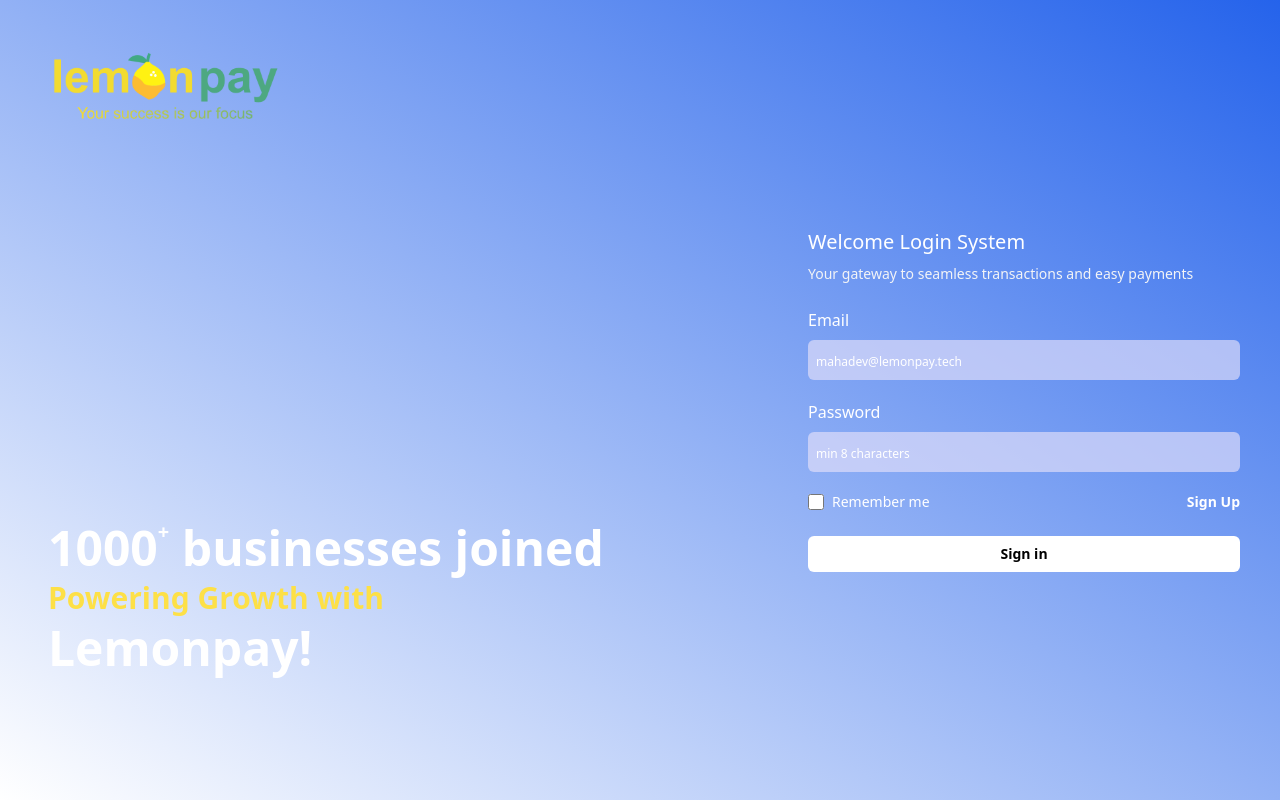
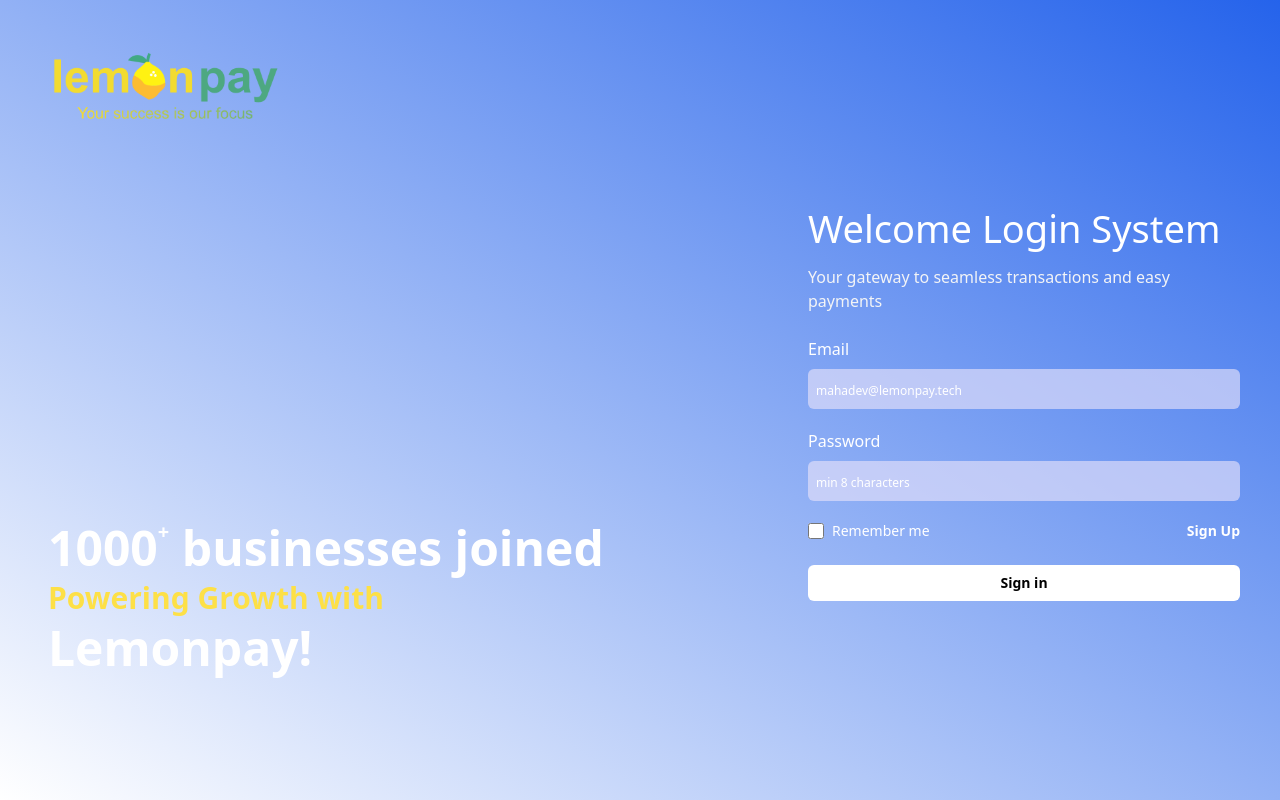
Before and after one commit to iswarya-git/ciel-assessment, a React (Create React App) app: page / in a window 1280 px wide. Built offline with nearby package versions, Linux system fonts and the light colour scheme.

Commit message:
#commit changes

```diff
--- a/src/Auth/SignUp.jsx
+++ b/src/Auth/SignUp.jsx
@@ -70,7 +70,7 @@
             <LeftPanel />
             <div className="flex flex-col justify-center gap-2 items-start p-4 md:p-10 md:w-2/5 rounded-lg mt-8 md:mt-0">
                 <h2 className="text-[38px] text-white">Welcome Sign Up System</h2>
-                <p className="text-sm font-poppins text-gray-100 mb-4">
+                <p className="text-md font-poppins text-gray-100 mb-4">
                     Your gateway to seamless transactions and easy payments
                 </p>
 
--- a/src/Auth/login.jsx
+++ b/src/Auth/login.jsx
@@ -59,8 +59,8 @@
             <LeftPanel />
 
             <div className="flex flex-col justify-center gap-2 items-start p-4 md:p-10 md:w-2/5 rounded-lg mt-8 md:mt-0">
-                <h2 className="text-xl text-white font-poppins">Welcome Login System</h2>
-                <p className="text-sm font-poppins text-gray-100 mb-4">
+                <h2 className="text-[38px] text-white">Welcome Login System</h2>
+                <p className="text-md font-poppins text-gray-100 mb-4">
                     Your gateway to seamless transactions and easy payments
                 </p>
 
```
Also changed, not shown: 1 other file (tests, documents, lock files or other folders).
